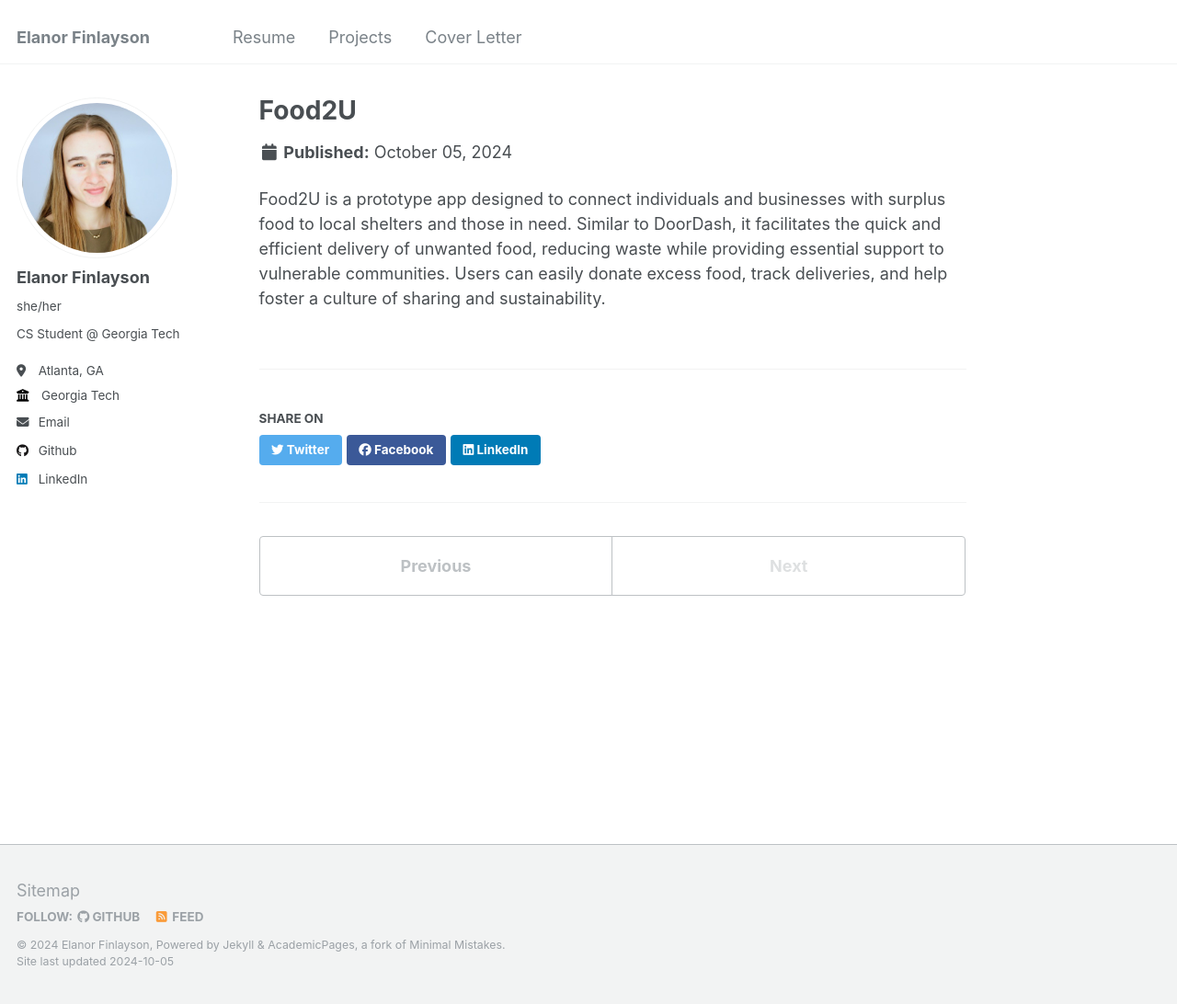
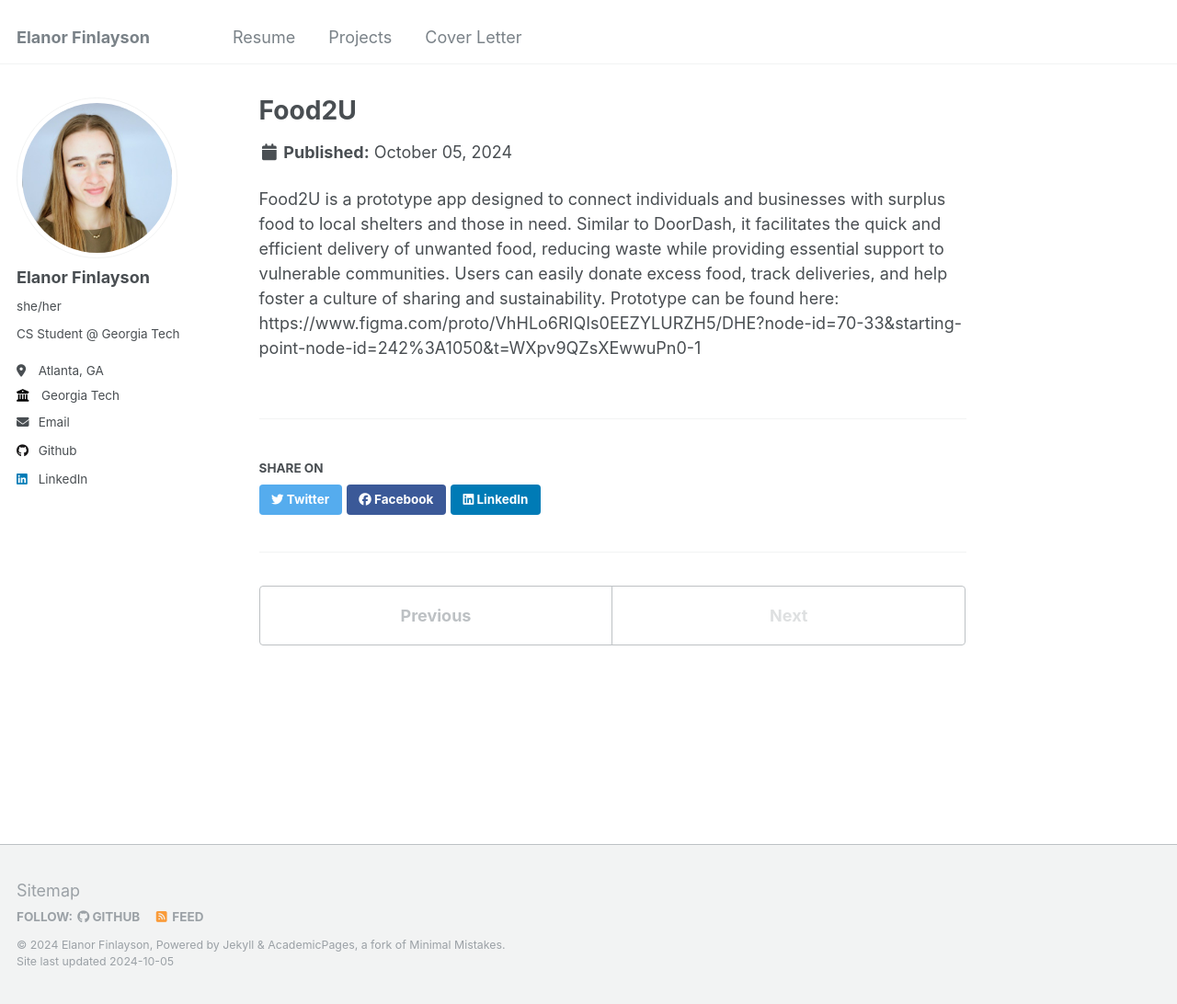
Before and after one commit to efin396/efin396.github.io, a Jekyll site: the page built from _portfolio/portfolio.html, in a window 1280 px wide and 1092 px high. Shown: the whole window at 92% size. Built offline with Jekyll 4.4.1, drawn with Linux system fonts in a browser that asks for light colours.

Commit message:
Update portfolio.html

```diff
--- a/_portfolio/portfolio.html
+++ b/_portfolio/portfolio.html
@@ -4,3 +4,7 @@ excerpt: "Food2U, a prototype app designed to connect individuals and businesses
 collection: portfolio
 ---
 Food2U is a prototype app designed to connect individuals and businesses with surplus food to local shelters and those in need. Similar to DoorDash, it facilitates the quick and efficient delivery of unwanted food, reducing waste while providing essential support to vulnerable communities. Users can easily donate excess food, track deliveries, and help foster a culture of sharing and sustainability.
+
+Prototype can be found here:
+
+https://www.figma.com/proto/VhHLo6RIQIs0EEZYLURZH5/DHE?node-id=70-33&starting-point-node-id=242%3A1050&t=WXpv9QZsXEwwuPn0-1
```
